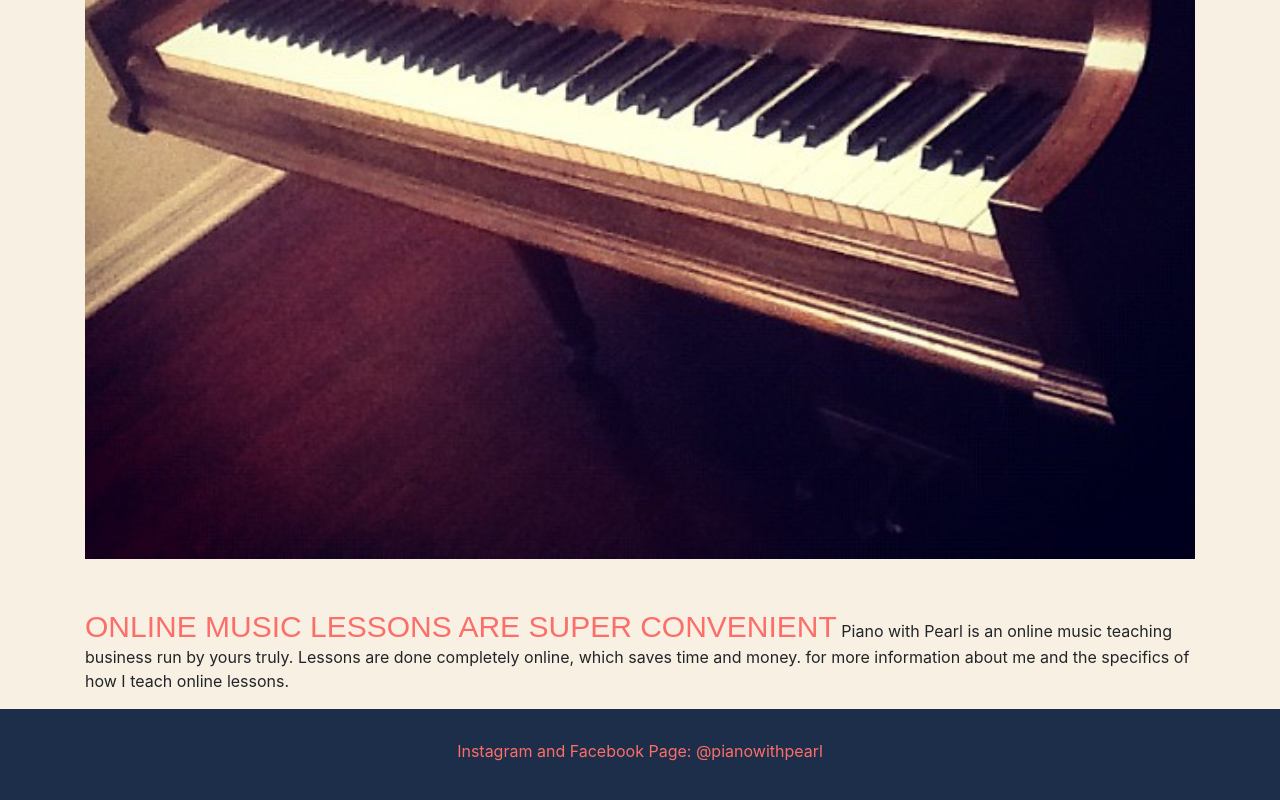
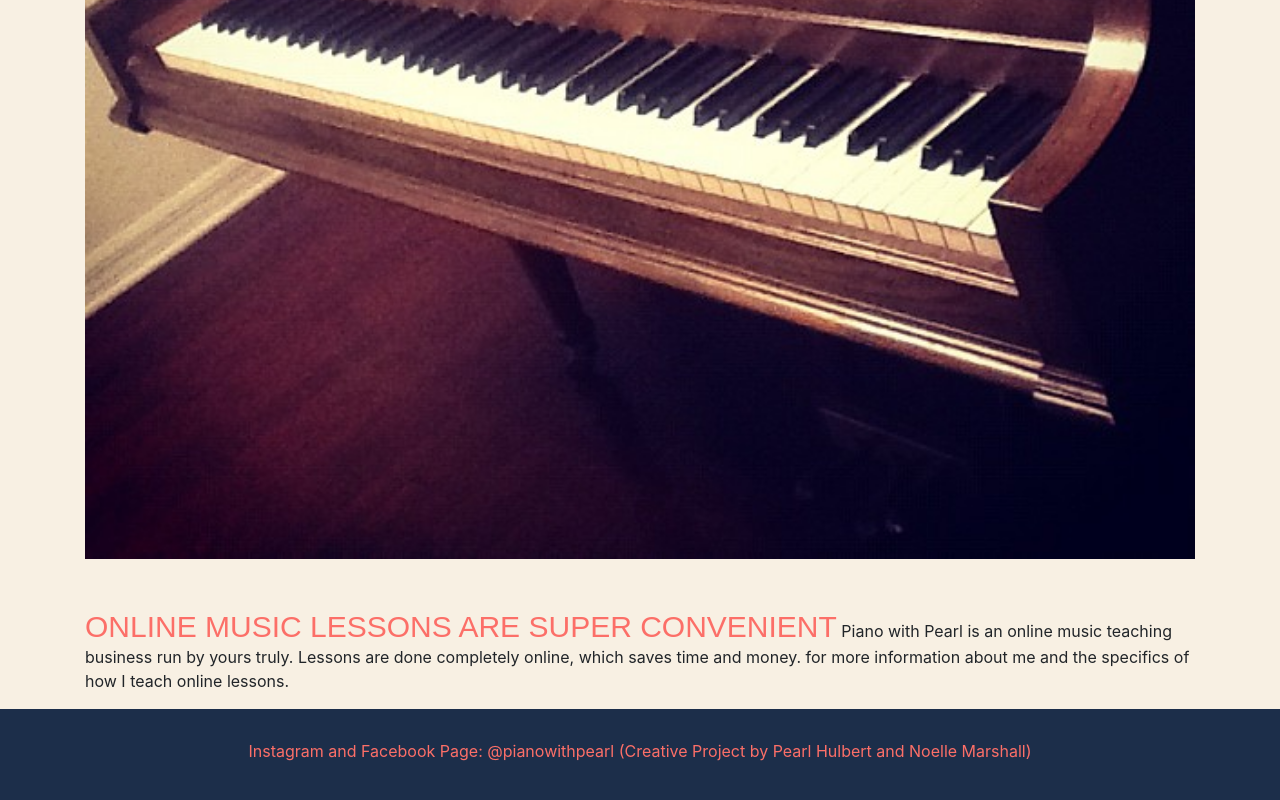
Before and after one commit to pearlhulbert/260CreativeProjects, a plain HTML site: page index.html in a window 1280 px wide. Shown: the part 856-1656 px from the top of the page. Drawn offline with nearby package versions, Linux system fonts and the light colour scheme.

Commit message:
Names on footer

```diff
--- a/index.html
+++ b/index.html
@@ -20,7 +20,7 @@
         </div>
       </div>
       <footer>
-        <p>Instagram and Facebook Page: @pianowithpearl</p>
+        <p>Instagram and Facebook Page: @pianowithpearl (Creative Project by Pearl Hulbert and Noelle Marshall)</p>
       </footer>
 
         <script src="https://code.jquery.com/jquery-3.3.1.slim.min.js" integrity="sha384-q8i/X+965DzO0rT7abK41JStQIAqVgRVzpbzo5smXKp4YfRvH+8abtTE1Pi6jizo" crossorigin="anonymous"></script>
```
